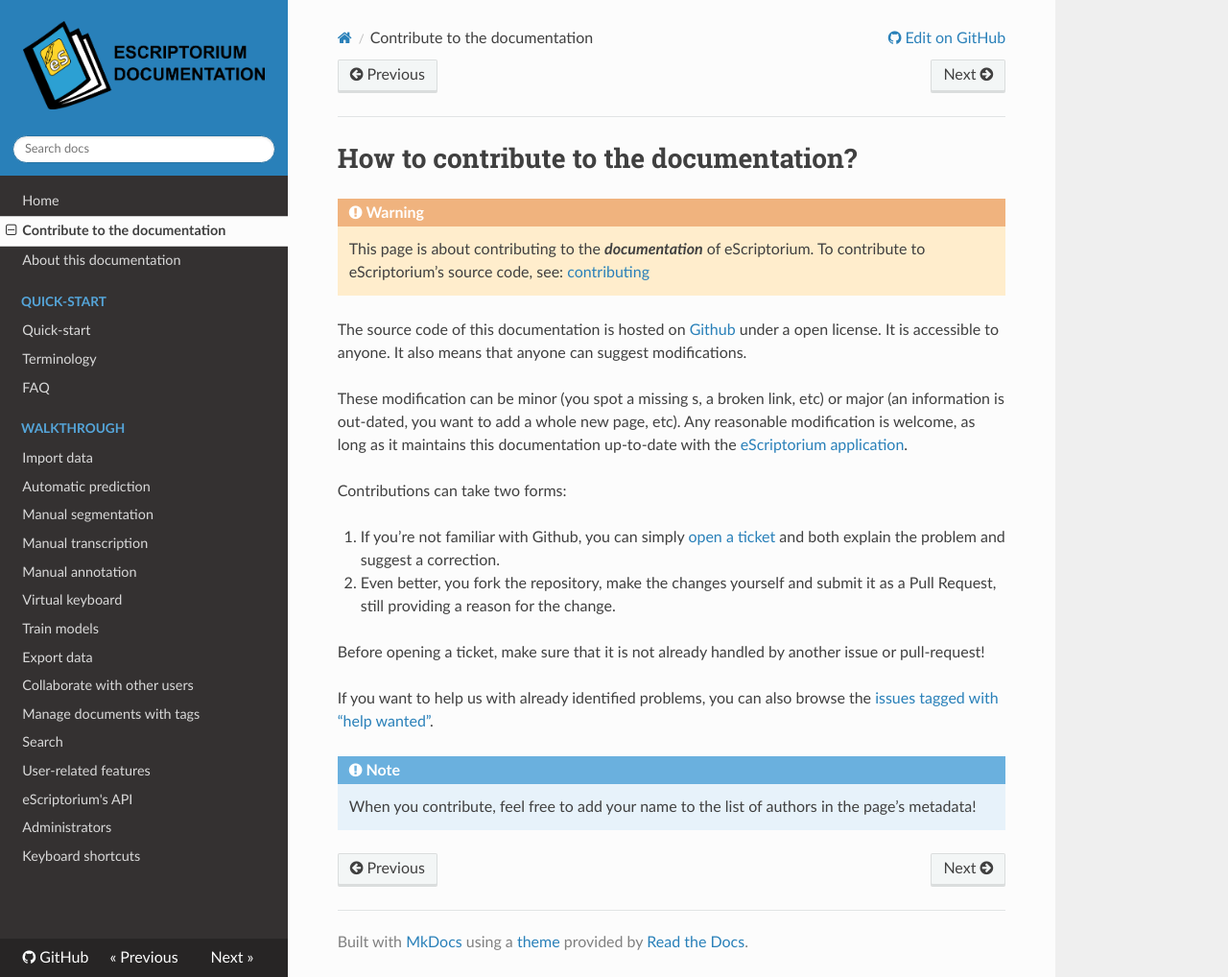
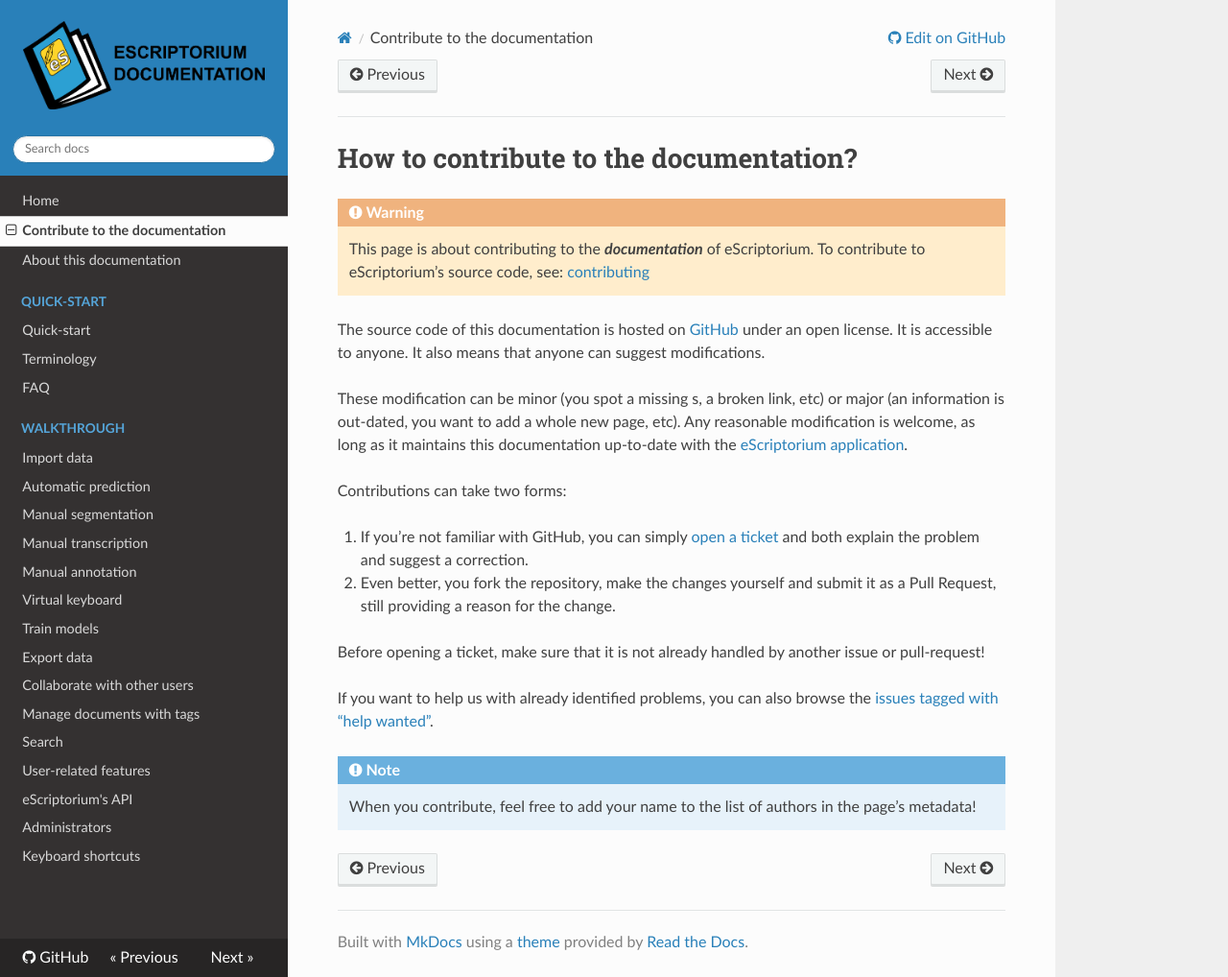
Before and after one commit to alix-tz/escriptorium-documentation, an MkDocs documentation site: the page built from docs/contribute.md, in a window 1280 px wide and 1018 px high. Shown: the whole window at 96% size. Built offline with MkDocs 1.6.1, drawn with Linux system fonts in a browser that asks for light colours; nearby versions of some CDN libraries.

```diff
--- a/docs/contribute.md
+++ b/docs/contribute.md
@@ -11,13 +11,13 @@ date: 2023-01-31
 !!! Warning
     This page is about contributing to the ***documentation*** of eScriptorium. To contribute to eScriptorium's source code, see: [contributing](https://gitlab.com/scripta/escriptorium/-/wikis/contributing)
 
-The source code of this documentation is hosted on [Github](https://github.com/alix-tz/escriptorium-tutorial/) under a open license. It is accessible to anyone. It also means that anyone can suggest modifications.
+The source code of this documentation is hosted on [GitHub](https://github.com/alix-tz/escriptorium-tutorial/) under an open license. It is accessible to anyone. It also means that anyone can suggest modifications.
 
 These modification can be minor (you spot a missing s, a broken link, etc) or major (an information is out-dated, you want to add a whole new page, etc). Any reasonable modification is welcome, as long as it maintains this documentation up-to-date with the [eScriptorium application](https://gitlab.com/scripta/escriptorium).
 
 Contributions can take two forms:
 
-1. If you're not familiar with Github, you can simply [open a ticket](https://github.com/alix-tz/escriptorium-tutorial/issues/new) and both explain the problem and suggest a correction.
+1. If you're not familiar with GitHub, you can simply [open a ticket](https://github.com/alix-tz/escriptorium-tutorial/issues/new) and both explain the problem and suggest a correction.
 
 2. Even better, you fork the repository, make the changes yourself and submit it as a Pull Request, still providing a reason for the change.
 
```
Also changed, not shown: docs/collaborate.md (+1 -1 lines), docs/search.md (+1 -1 lines), docs/segment.md (+2 -2 lines), docs/users.md (+1 -1 lines).
